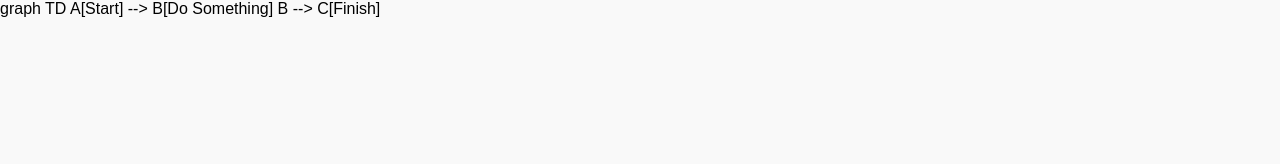
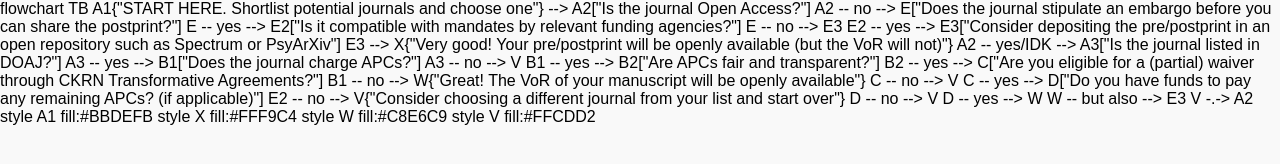
Before and after one commit to nalessandroni/m_test, a plain HTML site: page index.html in a window 1280 px wide. Drawn offline with Linux system fonts and the light colour scheme.

Commit message:
Update index.html

```diff
--- a/index.html
+++ b/index.html
@@ -28,10 +28,61 @@
 <body>
   <div class="mermaid-container">
     <div class="mermaid">
-      <!-- Paste the Mermaid diagram code here -->
-      graph TD
-      A[Start] --> B[Do Something]
-      B --> C[Finish]
+
+      flowchart TB
+    A1{"START HERE.
+    Shortlist potential
+journals and
+choose one"} --> A2["Is the journal
+Open Access?"]
+    A2 -- no --> E["Does the journal
+    stipulate an embargo
+    before you can share
+    the postprint?"]
+    E -- yes --> E2["Is it compatible with
+    mandates by relevant
+    funding agencies?"]
+    E -- no --> E3
+    E2 -- yes --> E3["Consider depositing the pre/postprint
+    in an open repository
+    such as Spectrum
+    or PsyArXiv"]
+    E3 --> X{"Very good! Your
+    pre/postprint will be
+    openly available
+    (but the VoR
+    will not)"}
+    A2 -- yes/IDK --> A3["Is the journal
+listed in DOAJ?"]
+    A3 -- yes --> B1["Does the journal
+charge APCs?"]
+    A3 -- no --> V
+    B1 -- yes --> B2["Are APCs fair
+and transparent?"]
+    B2 -- yes --> C["Are you eligible for
+a (partial) waiver through
+CKRN Transformative
+Agreements?"]
+    B1 -- no --> W{"Great! The VoR
+    of your manuscript
+    will be openly available"}
+    C -- no --> V
+    C -- yes --> D["Do you have funds to
+pay any remaining APCs?
+(if applicable)"]
+    E2 -- no --> V{"Consider choosing
+    a different journal
+    from your list
+    and start over"}
+    D -- no --> V
+    D -- yes --> W
+    W -- but also --> E3
+    V -.-> A2
+    style A1 fill:#BBDEFB
+    style X fill:#FFF9C4
+    style W fill:#C8E6C9
+    style V fill:#FFCDD2
+
     </div>
   </div>
 </body>
```
